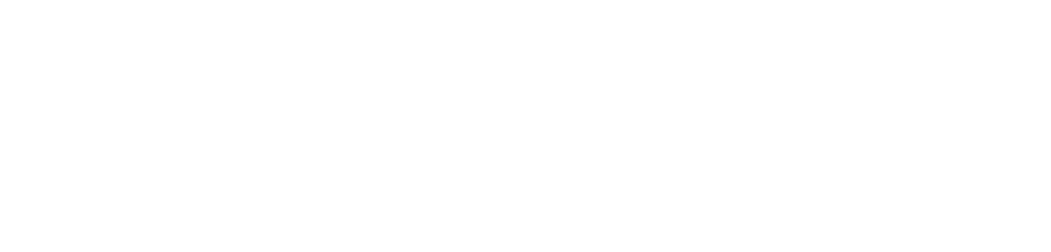
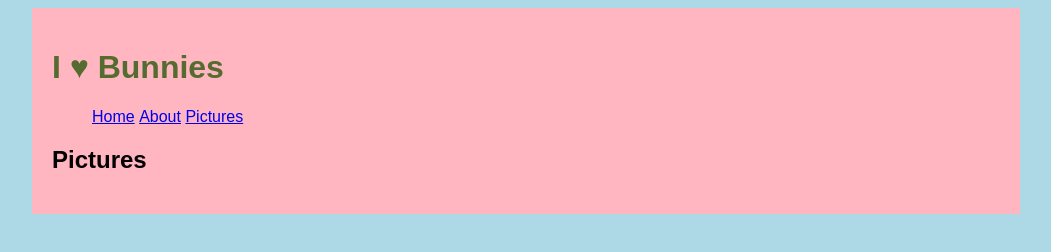
Before and after one commit to ZariKayy/ZariKayy.github.io, a plain HTML site: page CSCE242/InClass/Jan21/pics.html in a window 1280 px wide. Shown: the whole page, without its empty margins (114-1165 px from the left). Drawn offline with Linux system fonts and the light colour scheme.

Commit message:
fixing main page links

```diff
--- a/CSCE242/InClass/Jan21/about.html
+++ b/CSCE242/InClass/Jan21/about.html
@@ -0,0 +1,22 @@
+<!DOCTYPE html>
+<html>
+    <head>
+        <link rel="stylesheet" href="styles.css">
+        <script src="script.js"></script>
+        <title>Bunnies</title>
+    </head>
+    <body>
+        <div>
+            <h1>I &hearts; Bunnies</h1>
+            <nav>
+                <ul>
+                    <li><a href="index.html">Home</a></li>
+                    <li><a href="about.html">About</a></li>
+                    <li><a href="pics.html">Pictures</a></li>
+                </ul>
+            </nav>
+
+            <h2>About</h2>
+        </div>
+    </body>
+</html>
--- a/CSCE242/InClass/Jan21/pics.html
+++ b/CSCE242/InClass/Jan21/pics.html
@@ -0,0 +1,22 @@
+<!DOCTYPE html>
+<html>
+    <head>
+        <link rel="stylesheet" href="styles.css">
+        <script src="script.js"></script>
+        <title>Bunnies</title>
+    </head>
+    <body>
+        <div>
+            <h1>I &hearts; Bunnies</h1>
+            <nav>
+                <ul>
+                    <li><a href="index.html">Home</a></li>
+                    <li><a href="about.html">About</a></li>
+                    <li><a href="pics.html">Pictures</a></li>
+                </ul>
+            </nav>
+
+            <h2>Pictures</h2>
+        </div>
+    </body>
+</html>
--- a/CSCE242/InClass/Jan21/styles.css
+++ b/CSCE242/InClass/Jan21/styles.css
@@ -9,3 +9,10 @@ div {
     width: 75%;
     margin: auto; /*center horizontally*/
 }
+h1 {
+    color: darkolivegreen;
+}
+li {
+    list-style-type: none;
+    display: inline-block;
+}
```
Also changed, not shown: CSCE242/index.html (+3 -3 lines), 1 other file.
